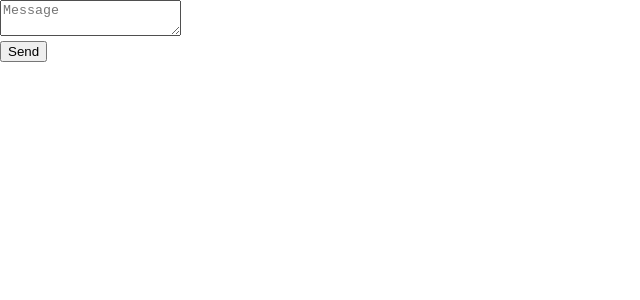
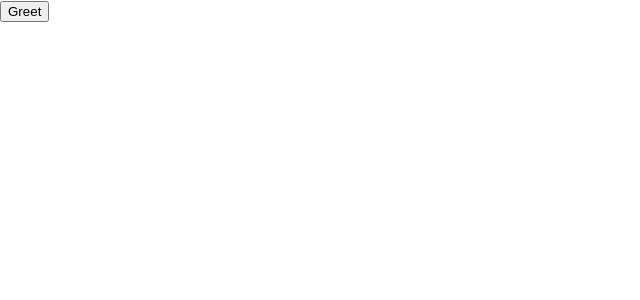
Before and after one commit to WaleedKhan1123/React-Practice, a React (Create React App) app: page / in a window 1280 px wide. Shown: the top 300 px of the page, without its empty margins (0-640 px from the left). Built offline with nearby package versions, Linux system fonts and the light colour scheme.

Commit message:
React Practice

```diff
--- a/src/Component/State A Component's Memory.js
+++ b/src/Component/State A Component's Memory.js
@@ -1,30 +1,45 @@
 import { useState } from "react";
 
 export default function FeedbackForm() {
-  const [isSent, setIsSent] = useState(false);
-  const [message, setMessage] = useState('');
-  if (isSent) {
-    return <h1>Thank you!</h1>;
-  } else {
-    // eslint-disable-next-line
+  const [name, setName] = useState('');
 
-    return (
-      <form onSubmit={e => {
-        e.preventDefault();
-        alert(`Sending: "${message}"`);
-        setIsSent(true);
-      }}>
-        <textarea
-          placeholder="Message"
-          value={message}
-          onChange={e => setMessage(e.target.value)}
-        />
-        <br />
-        <button type ="submit">Send</button>
-      </form>
-    );
+  function handleClick() {
+    setName(prompt('What is your name?'));
+    alert(`Hello, ${name}!`);
   }
+
+  return (
+    <button onClick={handleClick}>
+      Greet
+    </button>
+  );
 }
+
+// export default function FeedbackForm() {
+//   const [isSent, setIsSent] = useState(false);
+//   const [message, setMessage] = useState('');
+//   if (isSent) {
+//     return <h1>Thank you!</h1>;
+//   } else {
+//     // eslint-disable-next-line
+
+//     return (
+//       <form onSubmit={e => {
+//         e.preventDefault();
+//         alert(`Sending: "${message}"`);
+//         setIsSent(true);
+//       }}>
+//         <textarea
+//           placeholder="Message"
+//           value={message}
+//           onChange={e => setMessage(e.target.value)}
+//         />
+//         <br />
+//         <button type ="submit">Send</button>
+//       </form>
+//     );
+//   }
+// }
 
 // export default function Form() {
 
```
